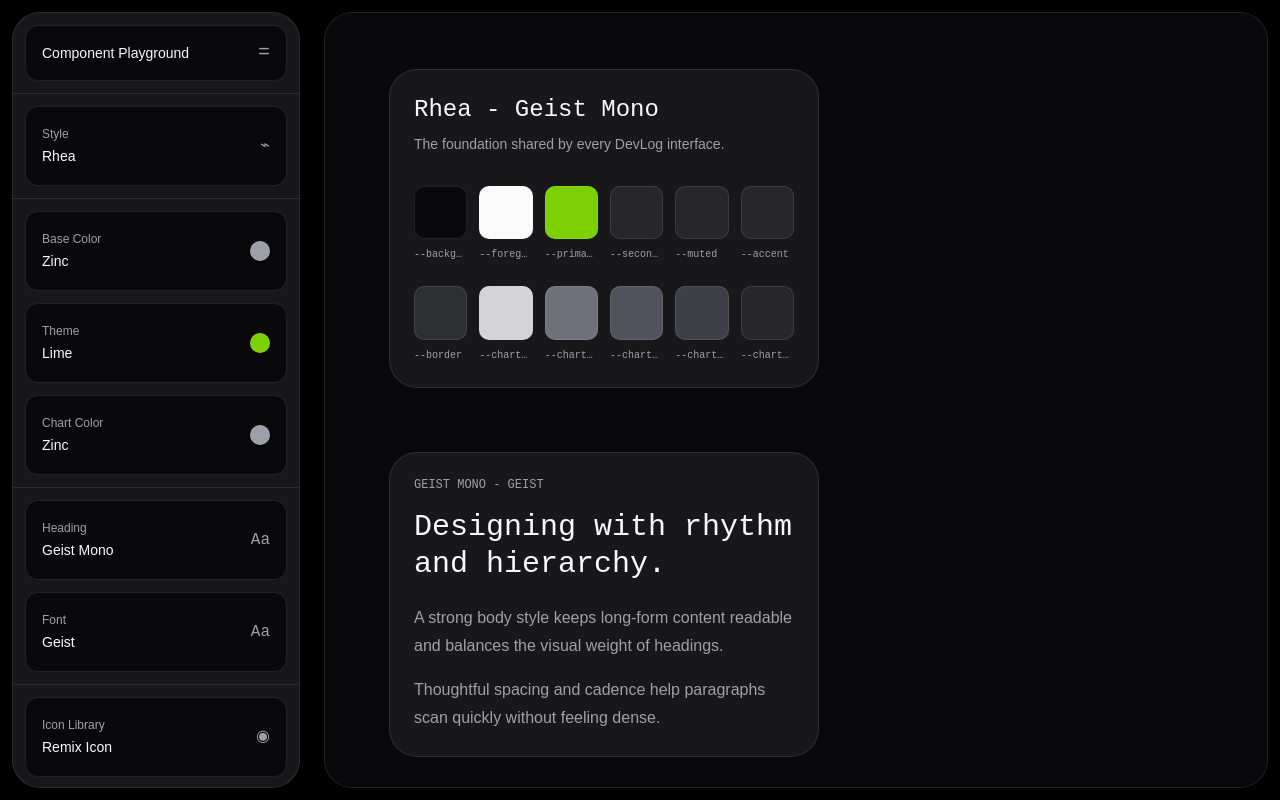
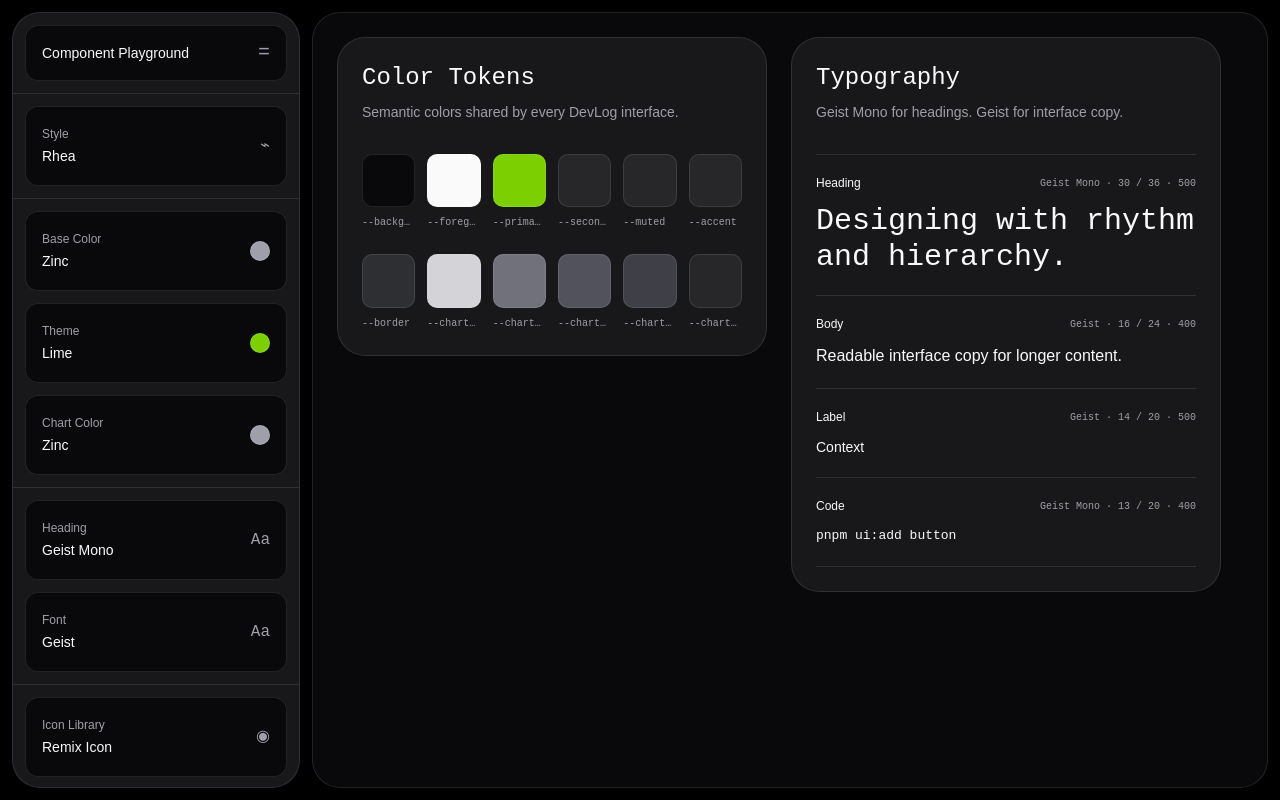
Before and after one commit to bickhsu/devlog, a React (Vite) app in the folder apps/design-system/: page / in a window 1280 px wide. Built offline with nearby package versions, Linux system fonts and the light colour scheme.

Commit message:
refactor(design-system): streamline horizontal specimens

```diff
--- a/apps/design-system/src/App.tsx
+++ b/apps/design-system/src/App.tsx
@@ -26,9 +26,36 @@ const colors = [
   ["chart-5", "bg-chart-5"],
 ] as const
 
+const typeStyles = [
+  {
+    role: "Heading",
+    meta: "Geist Mono · 30 / 36 · 500",
+    sample: "Designing with rhythm and hierarchy.",
+    className: "font-heading text-[30px] font-medium leading-9",
+  },
+  {
+    role: "Body",
+    meta: "Geist · 16 / 24 · 400",
+    sample: "Readable interface copy for longer content.",
+    className: "text-base leading-6",
+  },
+  {
+    role: "Label",
+    meta: "Geist · 14 / 20 · 500",
+    sample: "Context",
+    className: "text-sm font-medium leading-5",
+  },
+  {
+    role: "Code",
+    meta: "Geist Mono · 13 / 20 · 400",
+    sample: "pnpm ui:add button",
+    className: "font-heading text-[13px] leading-5",
+  },
+] as const
+
 export function App() {
   return (
-    <main className="grid h-svh grid-cols-[288px_minmax(0,1fr)] gap-6 overflow-hidden bg-black p-3 text-foreground">
+    <main className="grid h-svh grid-cols-[288px_minmax(0,1fr)] gap-3 overflow-hidden bg-black p-3 text-foreground">
       <aside className="flex min-h-0 flex-col overflow-hidden rounded-[28px] border bg-card">
         <div className="border-b p-3">
           <div className="flex h-14 items-center justify-between rounded-2xl border bg-background px-4">
@@ -63,15 +90,12 @@ export function App() {
         </div>
       </aside>
 
-      <section className="min-w-0 overflow-auto rounded-[28px] border bg-background">
-        <div className="min-h-full min-w-[560px] px-16 py-14">
-          <div className="w-[430px] space-y-16">
-            <article className="rounded-[28px] border bg-card p-6">
-              <h1 className="font-heading text-2xl font-medium">
-                {designSystemMeta.style} - {designSystemMeta.headingFont}
-              </h1>
-              <p className="mt-2 truncate text-sm text-muted-foreground">
-                The foundation shared by every DevLog interface.
+      <section className="min-w-0 overflow-x-auto overflow-y-hidden rounded-[28px] border bg-background">
+        <div className="flex min-h-full w-max items-start gap-6 p-6">
+            <article className="w-[430px] shrink-0 rounded-[28px] border bg-card p-6">
+              <h1 className="font-heading text-2xl font-medium">Color Tokens</h1>
+              <p className="mt-2 text-sm text-muted-foreground">
+                Semantic colors shared by every DevLog interface.
               </p>
               <div className="mt-8 grid grid-cols-6 gap-x-3 gap-y-6">
                 {colors.map(([name, className]) => (
@@ -85,23 +109,25 @@ export function App() {
               </div>
             </article>
 
-            <article className="rounded-[28px] border bg-card p-6">
-              <p className="font-heading text-xs uppercase text-muted-foreground">
-                Geist Mono - Geist
+            <article className="w-[430px] shrink-0 rounded-[28px] border bg-card p-6">
+              <h2 className="font-heading text-2xl font-medium">Typography</h2>
+              <p className="mt-2 text-sm text-muted-foreground">
+                Geist Mono for headings. Geist for interface copy.
               </p>
-              <h2 className="mt-4 font-heading text-3xl leading-tight">
-                Designing with rhythm and hierarchy.
-              </h2>
-              <p className="mt-5 text-base leading-7 text-muted-foreground">
-                A strong body style keeps long-form content readable and balances
-                the visual weight of headings.
-              </p>
-              <p className="mt-4 text-base leading-7 text-muted-foreground">
-                Thoughtful spacing and cadence help paragraphs scan quickly
-                without feeling dense.
-              </p>
+              <div className="mt-8 divide-y border-y">
+                {typeStyles.map((style) => (
+                  <div className="py-5" key={style.role}>
+                    <div className="flex items-center justify-between gap-4">
+                      <p className="text-xs font-medium">{style.role}</p>
+                      <p className="font-heading text-[10px] text-muted-foreground">
+                        {style.meta}
+                      </p>
+                    </div>
+                    <p className={`mt-3 ${style.className}`}>{style.sample}</p>
+                  </div>
+                ))}
+              </div>
             </article>
-          </div>
         </div>
       </section>
     </main>
```
